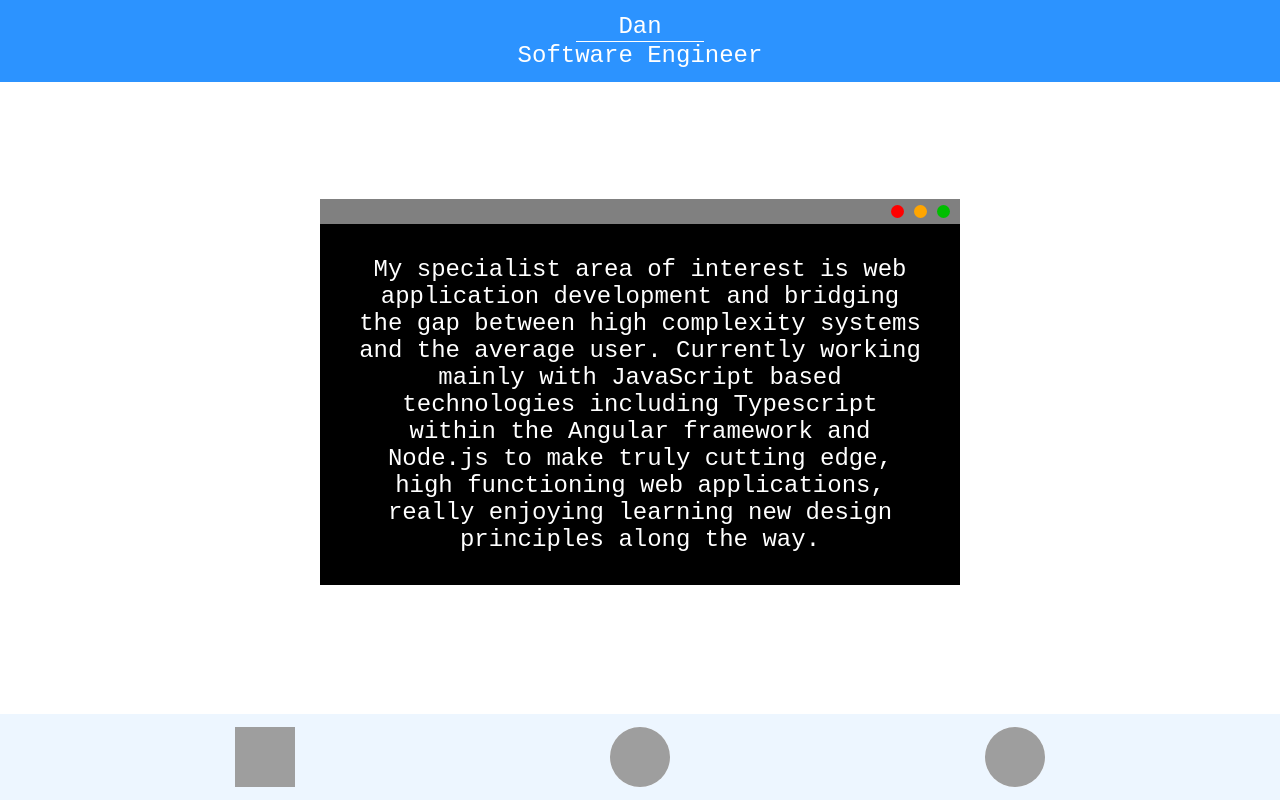
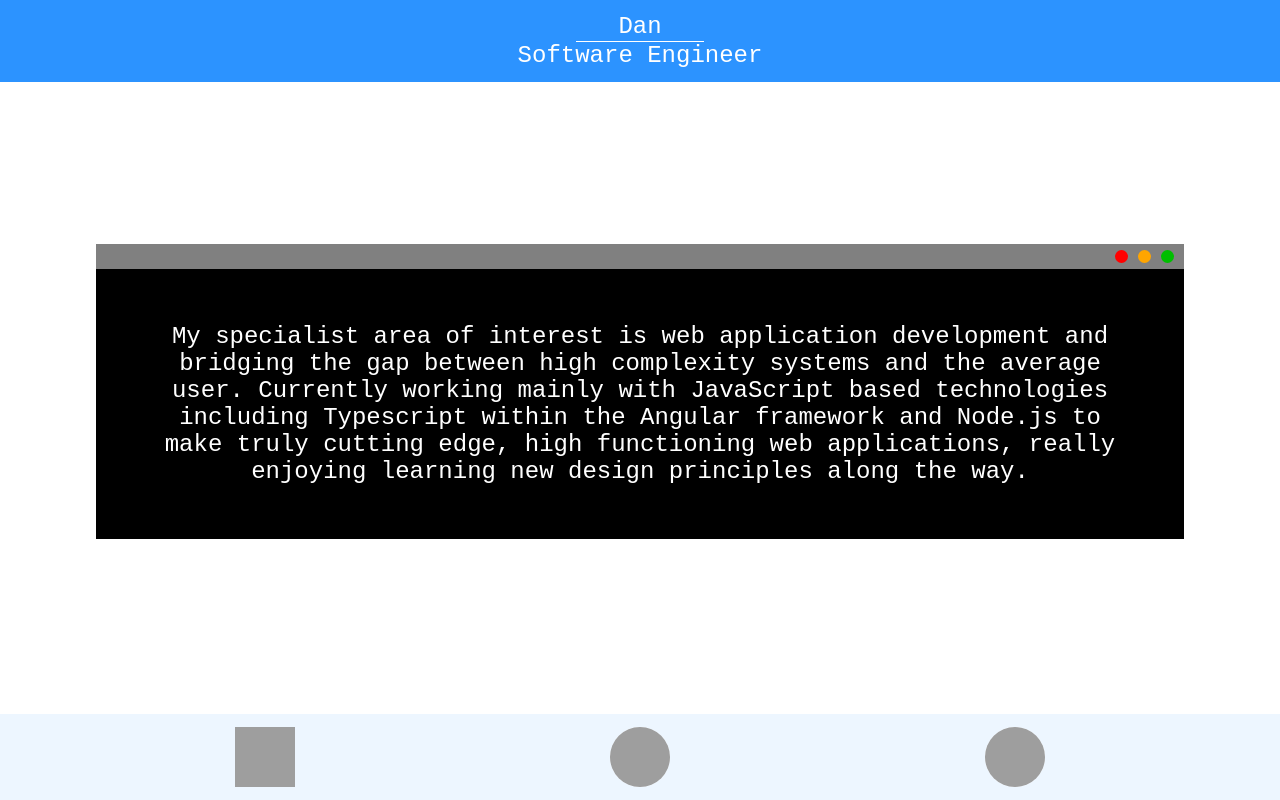
Before and after one commit to dince12/personal-page, an Angular app: page / in a window 1280 px wide. Built offline with nearby package versions, Linux system fonts and the light colour scheme; grey boxes are pictures that could not be loaded.

Commit message:
last responsive issue

```diff
--- a/src/app/app.component.scss
+++ b/src/app/app.component.scss
@@ -87,7 +87,7 @@ a {
   justify-content: center;
 
   .bar {
-    width: 50%;
+    width: 85%;
     height: 25px;
     display: flex;
     background: white;
@@ -179,7 +179,6 @@ img {
   background: #edf6ff;
   display: grid;
   grid-gap: 0;
-  height: 50%;
 }
 
 .ps {
@@ -191,7 +190,6 @@ img {
 /* Screen larger than 600px? 2 column */
 @media (min-width: 600px) {
   .cards {
-    grid-template-columns: repeat(2, 1fr);
     padding-left: 10%;
     padding-right: 10%;
     background: #edf6ff;
@@ -217,7 +215,6 @@ img {
 /* Screen larger than 900px? 3 columns */
 @media (min-width: 900px) {
   .cards {
-    grid-template-columns: repeat(3, 1fr);
     padding-left: 10%;
     padding-right: 10%;
     background: #edf6ff;
@@ -246,8 +243,4 @@ img {
   .text {
     font-size: 3vh !important;
   }
-
-  .center-text {
-    width: 50% !important;
-  }
 }
```
